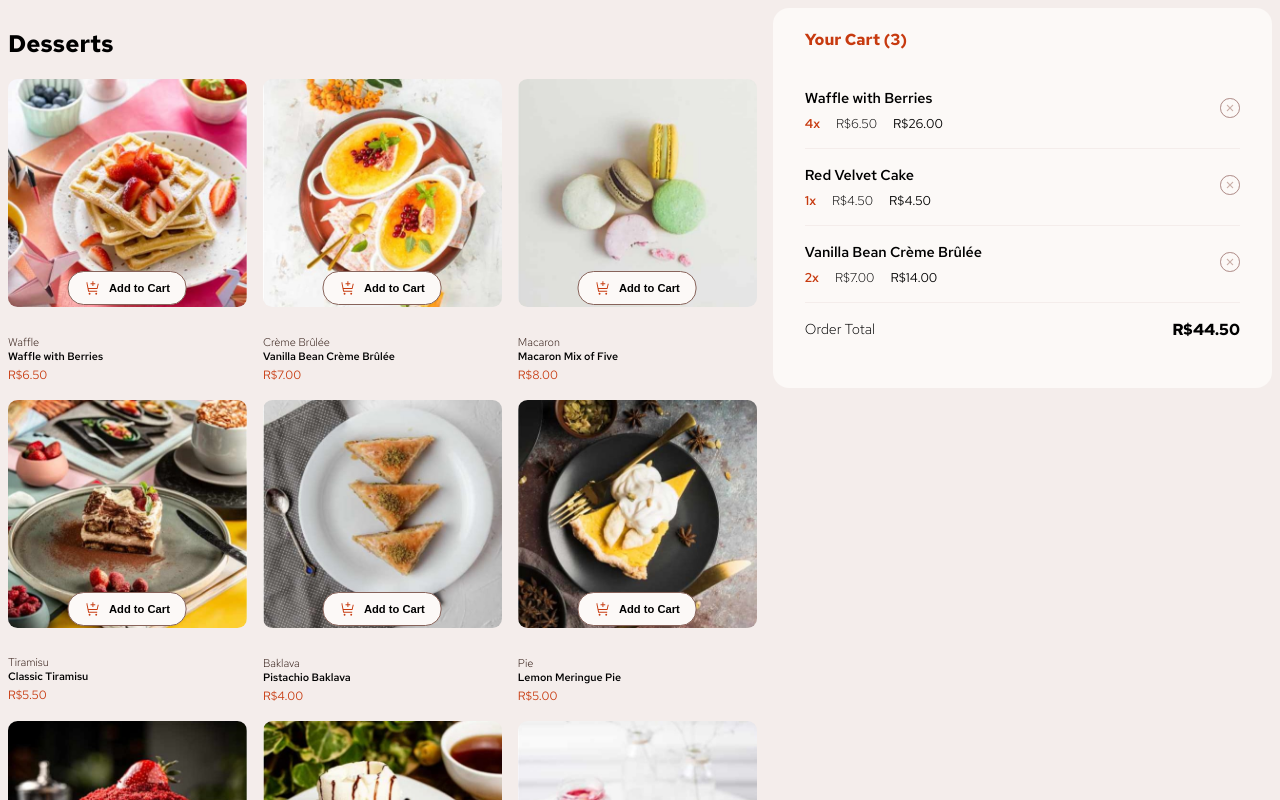
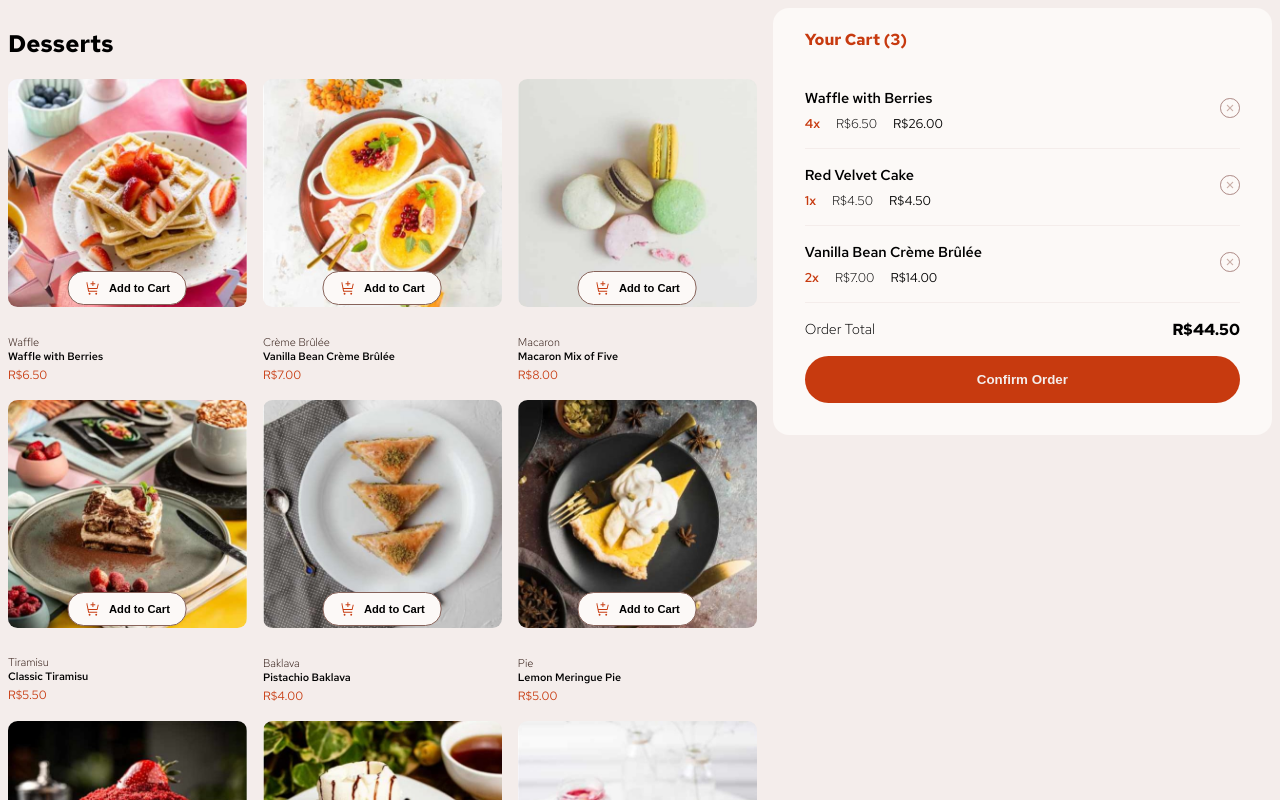
Before and after one commit to KevinADemetro/product-list-with-cart-main, a React (Create React App) app: page / in a window 1280 px wide. Shown: the top 800 px of the page. Built offline with nearby package versions, Linux system fonts and the light colour scheme.

Commit message:
finalizando cart estático

```diff
--- a/src/App.js
+++ b/src/App.js
@@ -80,6 +80,9 @@ function Cart() {
             <dt>Order Total</dt>
             <dd>R${getTotalOrder()}</dd>
           </dl>
+          <div className="button">
+            <button>Confirm Order</button>
+          </div>
         </>
       ) : (
         <div className="empty-cart">
--- a/src/index.css
+++ b/src/index.css
@@ -143,6 +143,22 @@ p {
   padding: 0;
 }
 
+.cart div button {
+  background-color: var(--red);
+  color: var(--rose-100);
+  padding: 1rem 0;
+  border: none;
+  border-radius: 2rem;
+  padding: 1rem 5rem;
+  font-weight: 800;
+  cursor: pointer;
+  width: 100%;
+}
+.cart .button {
+  display: flex;
+  justify-content: center;
+}
+
 .item-info {
   display: flex;
   flex-direction: column;
```
